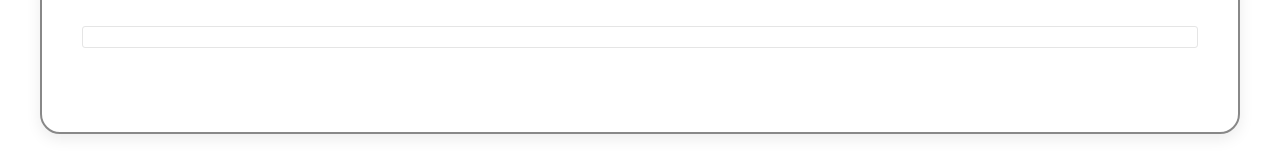
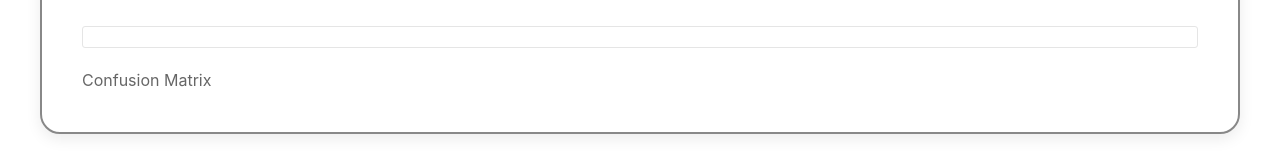
Before and after one commit to splinkered/Random_Forest_Model_Example, a plain HTML site: page api/static/index.html in a window 1280 px wide. Shown: the part 1280-1440 px from the top of the page. Drawn offline with Linux system fonts and the light colour scheme; files that its build step writes are made by us from their sources; no server answers; files whose address does not match are found by name.

Commit message:
Update index.html

```diff
--- a/api/static/index.html
+++ b/api/static/index.html
@@ -130,7 +130,7 @@
     <center><h3>Model Metrics</h3></center>
     <p id="accuracy"></p>
     <pre id="report"></pre>
-    <img id="cmImage" style="max-width:100%; border:1px solid #ccc;">
+    <a class="uk-link-text" href="https://drive.google.com/file/d/1DX_Mv_Ij-kDvDZkXSvqEA01DtiLk4C4K/view?usp=sharing">Confusion Matrix</a>
 </div>
 </div>
 
```
